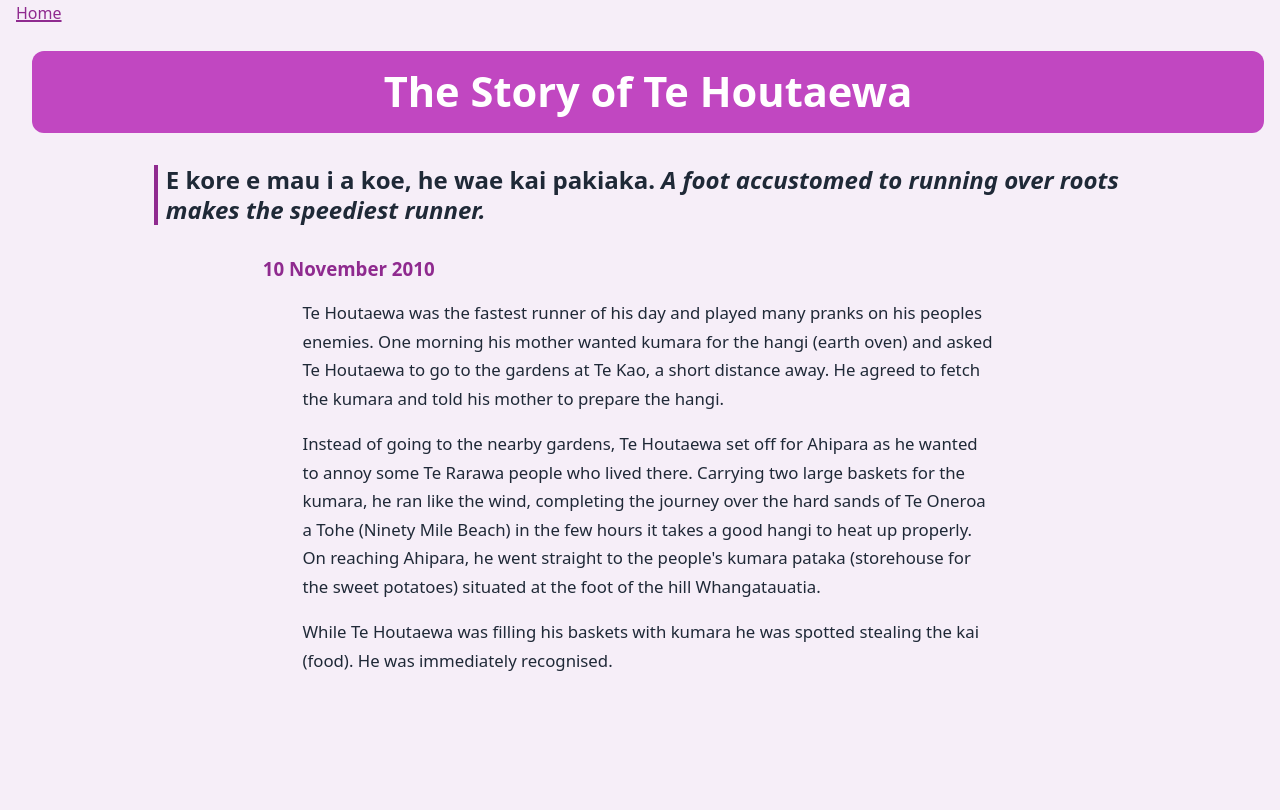
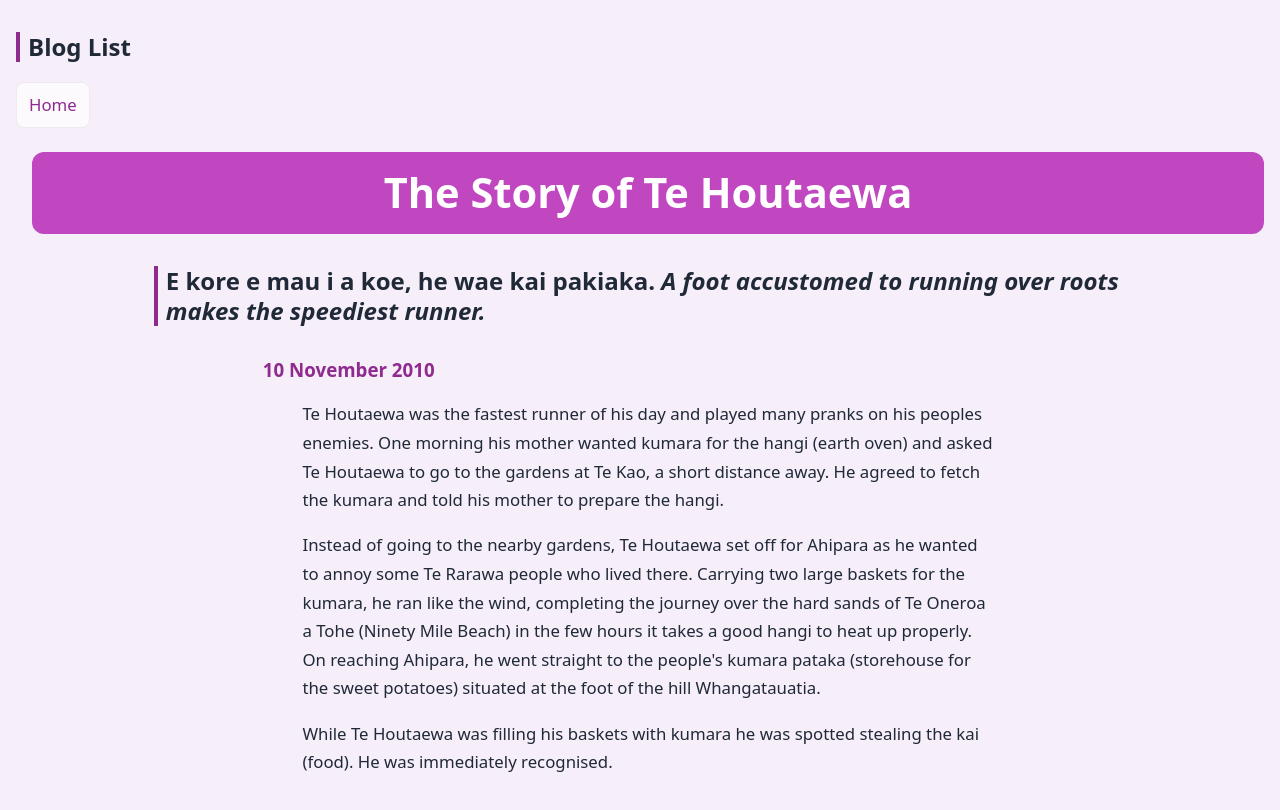
Before and after one commit to petermarkdavid/petermarkdavid.github.io, a plain HTML site: page blog/te-houtaewa-template.html in a window 1280 px wide. Drawn offline with Linux system fonts and the light colour scheme.

Commit message:
blog update

```diff
--- a/blog/te-houtaewa-template.html
+++ b/blog/te-houtaewa-template.html
@@ -7,7 +7,15 @@
   </head>
 
   <body>
-    <a href="https://petermarkdavid.github.io/index.html"> Home </a>
+    <nav class="nav">
+      <h2>Blog List</h2>
+      <ul class="navList">
+        <li>
+          <a href="https://petermarkdavid.github.io/index.html"> Home </a>
+        </li>
+      </ul>
+    </nav>
+
     <h1>The Story of Te Houtaewa</h1>
     <h2>
       E kore e mau i a koe, he wae kai pakiaka.
```
Also changed, not shown: blog/html-css.html (+8 -1 lines).
